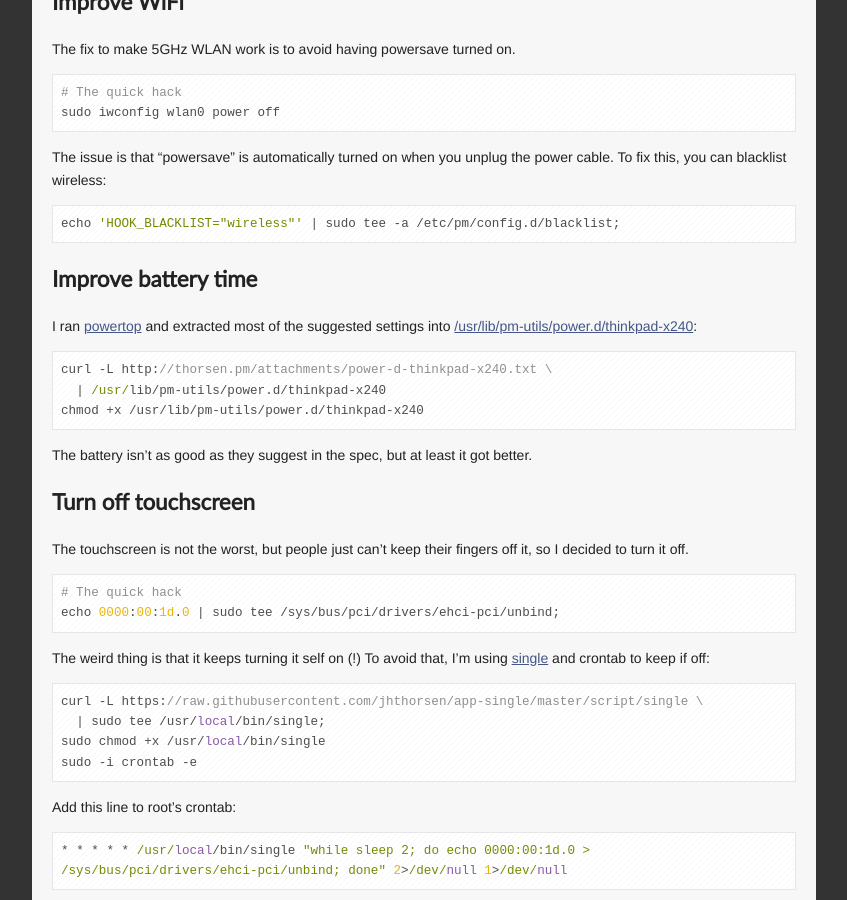
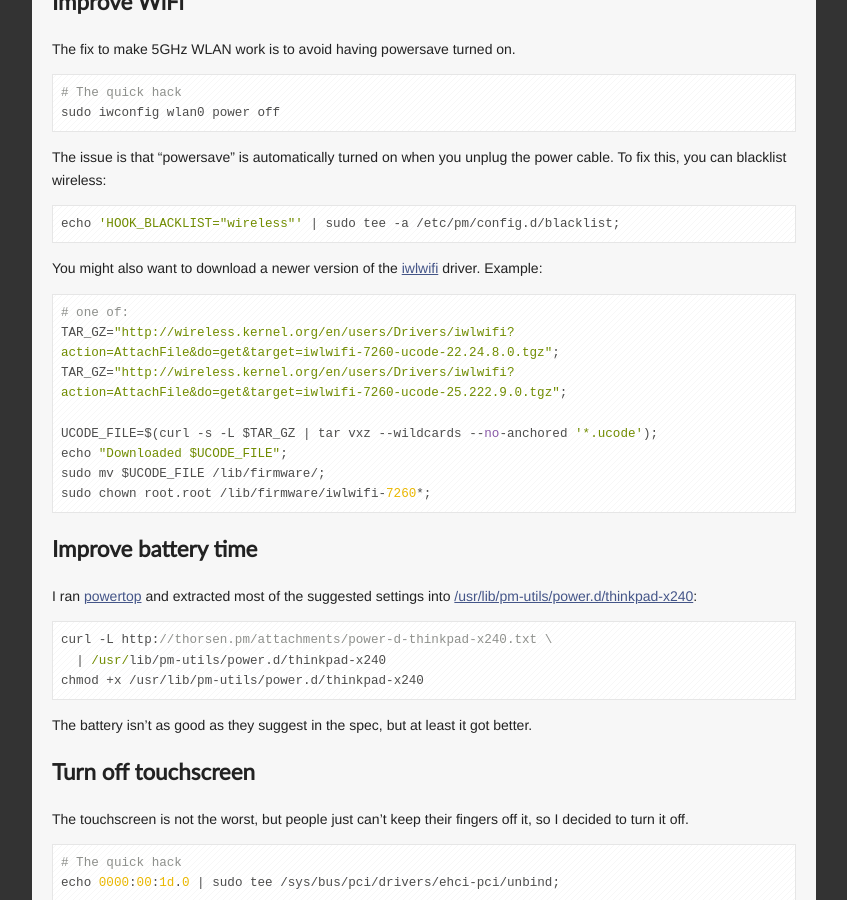
Before and after one commit to kberov/jhthorsen.github.com, a Jekyll site: the page built from tech/_posts/2014-09-27-thinkpad-x240.markdown, in a window 1280 px wide and 900 px high, scrolled down 1415 px. Shown: the whole window, without its empty margins (216-1063 px from the left). Built offline with Jekyll 4.4.1, drawn with Linux system fonts in a browser that asks for light colours; comment, search, counter and statistics services are not loaded.

Commit message:
Documented firmware download for wlan

```diff
--- a/tech/_posts/2014-09-27-thinkpad-x240.markdown
+++ b/tech/_posts/2014-09-27-thinkpad-x240.markdown
@@ -55,6 +55,19 @@ power cable. To fix this, you can blacklist wireless:
 
     echo 'HOOK_BLACKLIST="wireless"' | sudo tee -a /etc/pm/config.d/blacklist;
 
+You might also want to download a newer version of the
+[iwlwifi](http://wireless.kernel.org/en/users/Drivers/iwlwifi?highlight=%28iwlwifi%29-7260)
+driver. Example:
+
+    # one of:
+    TAR_GZ="http://wireless.kernel.org/en/users/Drivers/iwlwifi?action=AttachFile&do=get&target=iwlwifi-7260-ucode-22.24.8.0.tgz";
+    TAR_GZ="http://wireless.kernel.org/en/users/Drivers/iwlwifi?action=AttachFile&do=get&target=iwlwifi-7260-ucode-25.222.9.0.tgz";
+
+    UCODE_FILE=$(curl -s -L $TAR_GZ | tar vxz --wildcards --no-anchored '*.ucode');
+    echo "Downloaded $UCODE_FILE";
+    sudo mv $UCODE_FILE /lib/firmware/;
+    sudo chown root.root /lib/firmware/iwlwifi-7260*;
+
 ## Improve battery time
 
 I ran [powertop](https://01.org/powertop) and extracted most of the suggested
```
